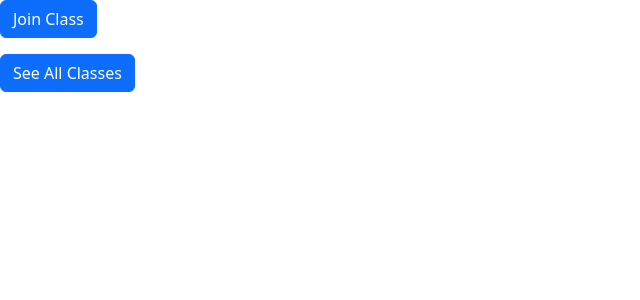
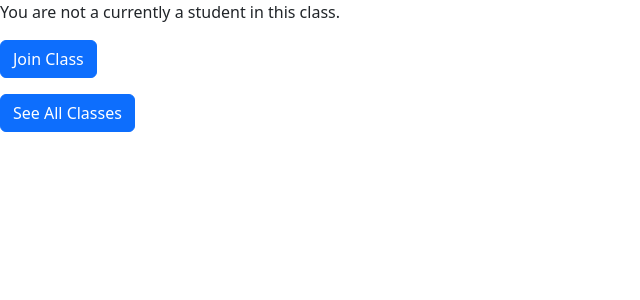
Before and after one commit to geetan-gandhe/assignment-organizer, a Django app: a page that uses organizer/templates/organizer/detail.html in a window 1280 px wide. Shown: the top 300 px of the page, without its empty margins (0-640 px from the left). Run offline with Django 3.2, Linux system fonts and the light colour scheme; tables that the repository leaves empty hold one stand-in row (values such as "Sample post"); some libraries are stand-ins or nearby versions.

Commit message:
add message not in class

```diff
--- a/organizer/templates/organizer/detail.html
+++ b/organizer/templates/organizer/detail.html
@@ -44,7 +44,7 @@
 </form>
 {% else %}
 
-
+<p>You are not a currently a student in this class.</p>
 <form action="{% url 'organizer:join_class' course.class_name%}" method="post">
 {% csrf_token %}
 <button class="btn btn-primary" type="submit">Join Class</button>
```
